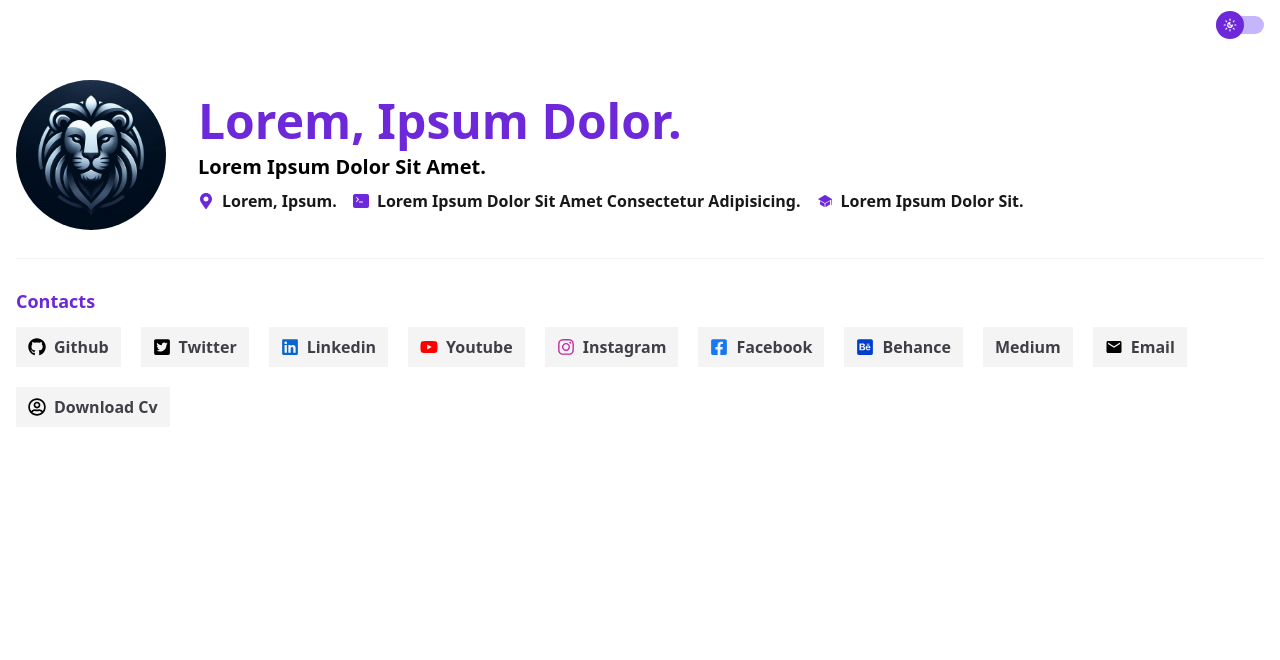
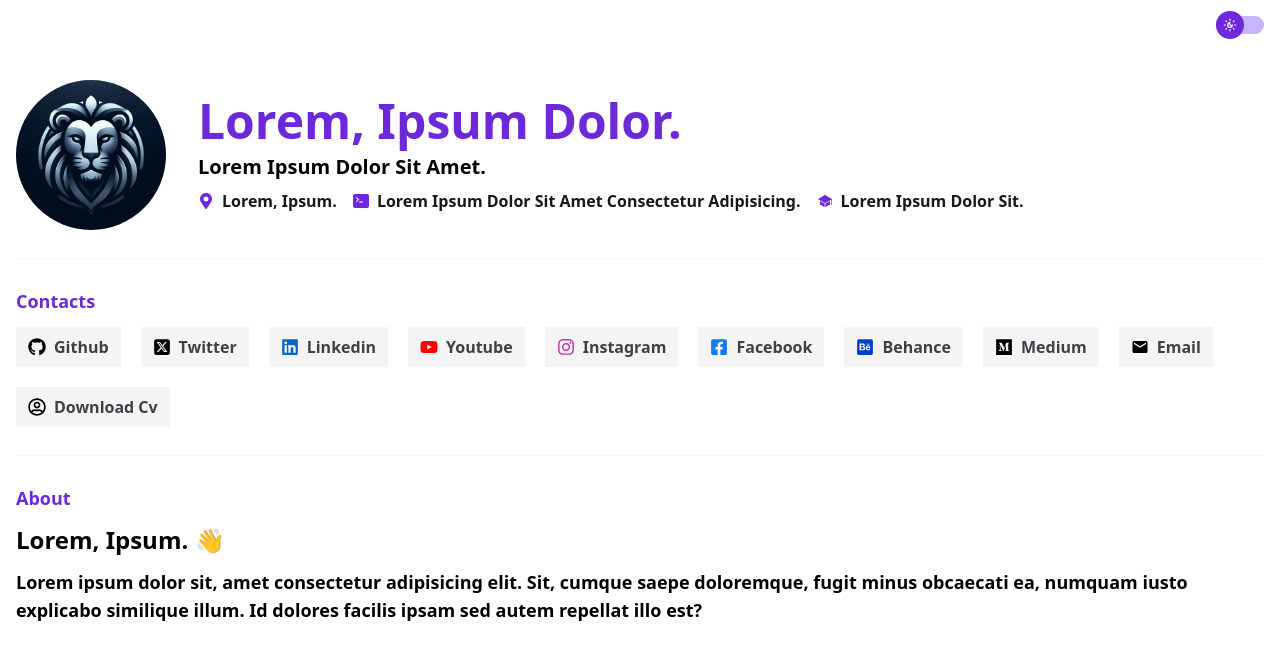
Before and after one commit to mar-g/portfolio-v3-marg, a Next.js app: page / in a window 1280 px wide. Shown: the top 660 px of the page. Built offline with nearby package versions, Linux system fonts and the light colour scheme.

Commit message:
commit 06

```diff
--- a/app/layout.js
+++ b/app/layout.js
@@ -1,6 +1,10 @@
 import "./globals.css";
 import Theme from "@/components/Theme";
 import DarkLight from "@/components/DarkLight";
+
+export const metadata = {
+  title: "portfolio-v3-marg",
+};
 
 export default function RootLayout({ children }) {
   return (
--- a/app/page.js
+++ b/app/page.js
@@ -1,3 +1,4 @@
+import About from "@/components/About";
 import Contacts from "@/components/Contacts";
 import Header from "@/components/Header";
 
@@ -7,6 +8,7 @@ export default function Home() {
       <div className="mt-20">
         <Header />
         <Contacts />
+        <About />
       </div>
     </main>
   );
--- /dev/null
+++ b/components/About.js
@@ -0,0 +1,17 @@
+import Heading from "./Heading";
+import data from "@/data/about";
+import SectionWrapper from "./SectionWrapper";
+
+export default function About() {
+  return (
+    <SectionWrapper>
+      <Heading>about</Heading>
+      <h3 className="text-xl md:text-2xl font-semibold capitalize text-black dark:text-white">
+        {data.heading} 👋
+      </h3>
+      <p className="mt-3 text-base md:text-lg font-semibold text-black dark:text-zinc-400">
+        {data.bio}
+      </p>
+    </SectionWrapper>
+  );
+}
--- a/components/Contacts.js
+++ b/components/Contacts.js
@@ -1,5 +1,5 @@
 import Link from "next/link";
-import { FaGithub, FaTwitterSquare } from "react-icons/fa";
+import { FaGithub } from "react-icons/fa";
 import { FaSquareXTwitter } from "react-icons/fa6";
 import { FaLinkedin } from "react-icons/fa";
 import { FaYoutube } from "react-icons/fa";
@@ -9,13 +9,14 @@ import { FaBehanceSquare } from "react-icons/fa";
 import { FaMedium } from "react-icons/fa";
 import { MdEmail } from "react-icons/md";
 import { FaRegUserCircle } from "react-icons/fa";
+import SectionWrapper from "./SectionWrapper";
 
 import Heading from "./Heading";
 import data from "@/data/contacts";
 
 export default function Contacts() {
   return (
-    <section className="border-t py-7 border-zinc-100 dark:border-zinc-800">
+    <SectionWrapper>
       <Heading>contacts</Heading>
       <div className="flex flex-wrap items-center gap-5">
         {data.map((contact) => (
@@ -29,7 +30,7 @@ export default function Contacts() {
               <FaGithub size={18} className="text-black dark:text-white" />
             )}
             {contact.name === "twitter" && (
-              <FaTwitterSquare
+              <FaSquareXTwitter
                 size={18}
                 className="text-black dark:text-white"
               />
@@ -70,12 +71,15 @@ export default function Contacts() {
                 className="text-black dark:text-white"
               />
             )}
-            <span className="text-base capitalize text-zinc-700 dark:text-white font-bold">
+            {contact.name === "medium" && (
+              <FaMedium size={18} className="text-black dark:text-white" />
+            )}
+            <span className="text-sm md:text-base capitalize text-zinc-700 dark:text-white font-bold">
               {contact.label}
             </span>
           </Link>
         ))}
       </div>
-    </section>
+    </SectionWrapper>
   );
 }
--- /dev/null
+++ b/components/SectionWrapper.js
@@ -0,0 +1,7 @@
+export default function SectionWrapper({ children }) {
+  return (
+    <section className="border-t py-7 border-zinc-100 dark:border-zinc-800">
+      {children}
+    </section>
+  );
+}
--- /dev/null
+++ b/data/about.js
@@ -0,0 +1,5 @@
+const data = {
+  heading: "Lorem, ipsum.",
+  bio: "Lorem ipsum dolor sit, amet consectetur adipisicing elit. Sit, cumque saepe doloremque, fugit minus obcaecati ea, numquam iusto explicabo similique illum. Id dolores facilis ipsam sed autem repellat illo est?",
+};
+export default data;
```
